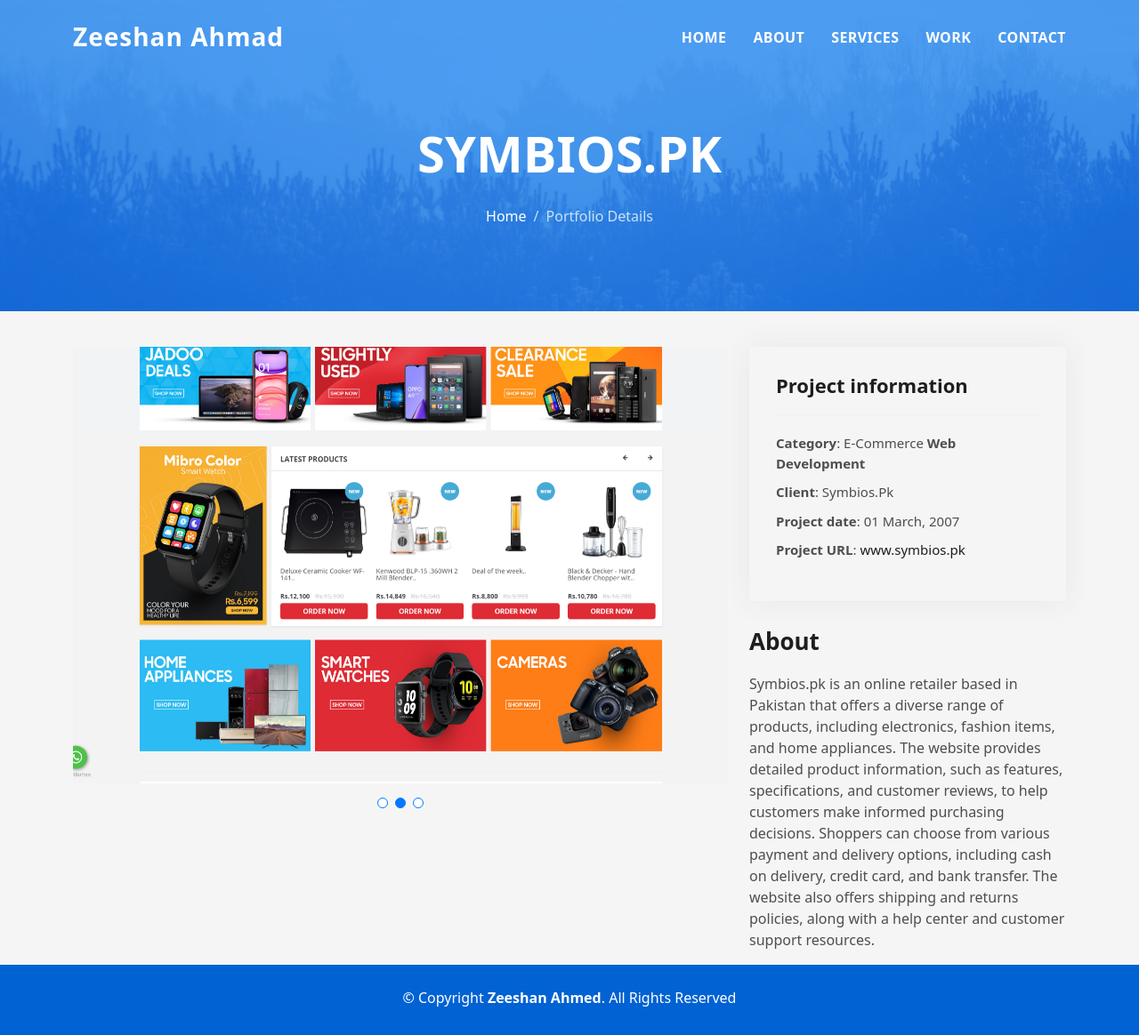
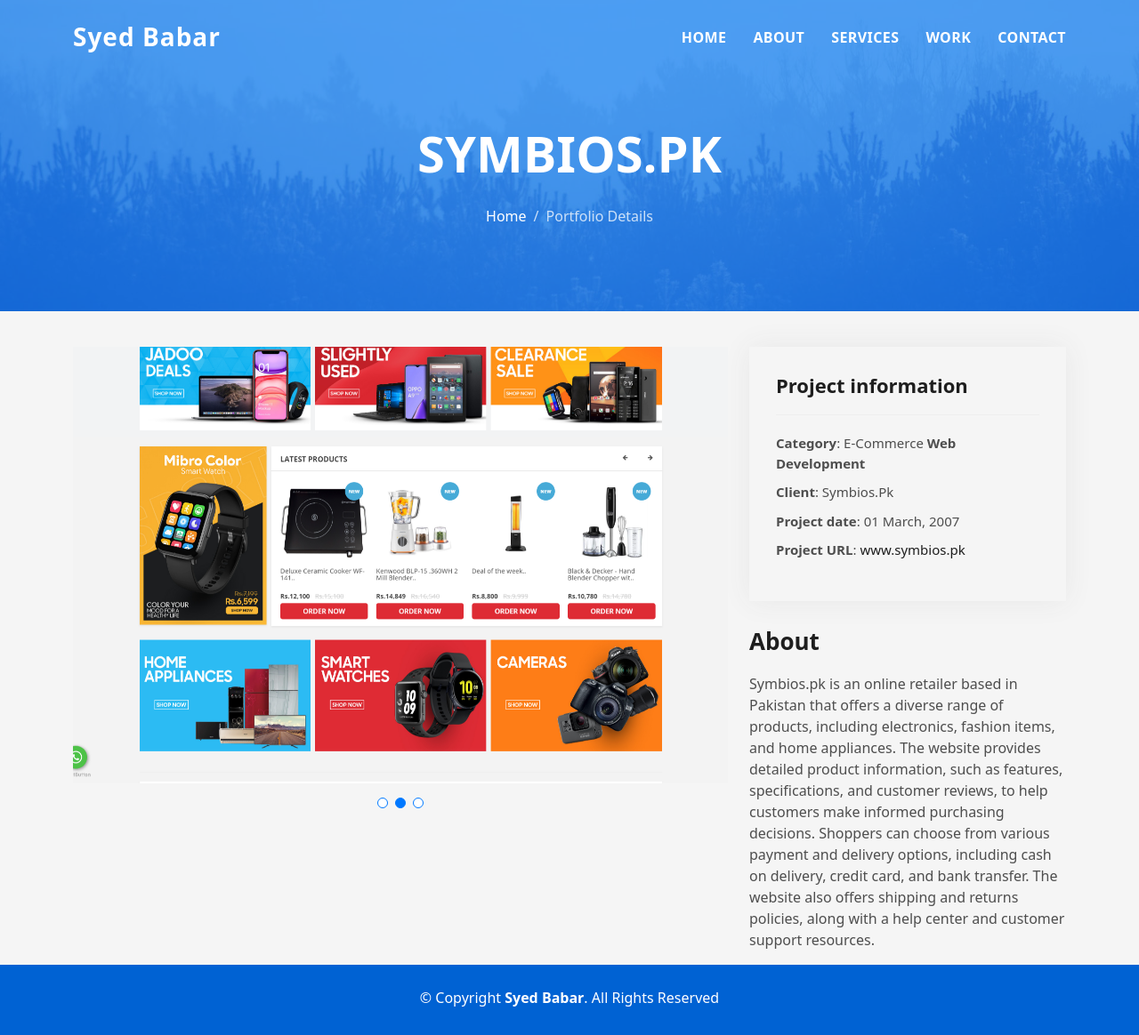
Before and after one commit to SyedBdev/SyedBdev.github.io, a plain HTML site: page portfolio-details/symbios-portfolio-details.html in a window 1280 px wide. Shown: the whole page at 89% size. Drawn offline with Linux system fonts and the light colour scheme.

Commit message:
Update symbios-portfolio-details.html

```diff
--- a/portfolio-details/symbios-portfolio-details.html
+++ b/portfolio-details/symbios-portfolio-details.html
@@ -4,7 +4,7 @@
     <meta charset="utf-8" />
     <meta content="width=device-width, initial-scale=1.0" name="viewport" />
 
-    <title>Symbios - Zeeshan Ahmad - Portfolio Details</title>
+    <title>Symbios - Syed Babar - Portfolio Details</title>
     <meta content="" name="description" />
     <meta content="" name="keywords" />
 
@@ -41,7 +41,7 @@
     <!-- ======= Header ======= -->
     <header id="header" class="fixed-top">
       <div class="container d-flex align-items-center justify-content-between">
-        <h1 class="logo"><a href="/index.html">Zeeshan Ahmad</a></h1>
+        <h1 class="logo"><a href="/index.html">Syed Babar</a></h1>
 
         <nav id="navbar" class="navbar">
           <ul>
@@ -174,7 +174,7 @@
           <div class="col-sm-12">
             <div class="copyright-box">
               <p class="copyright">
-                &copy; Copyright <strong>Zeeshan Ahmed</strong>. All Rights
+                &copy; Copyright <strong>Syed Babar</strong>. All Rights
                 Reserved
               </p>
             </div>
```
